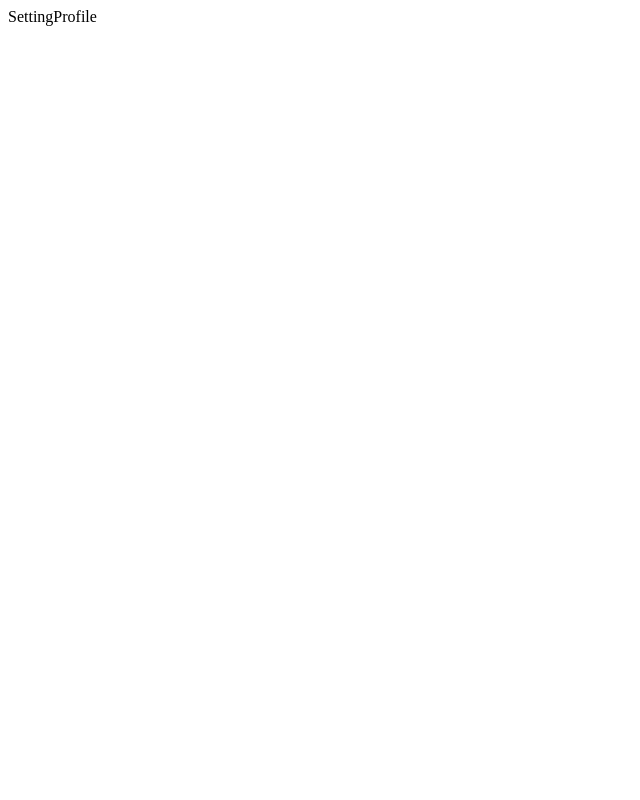
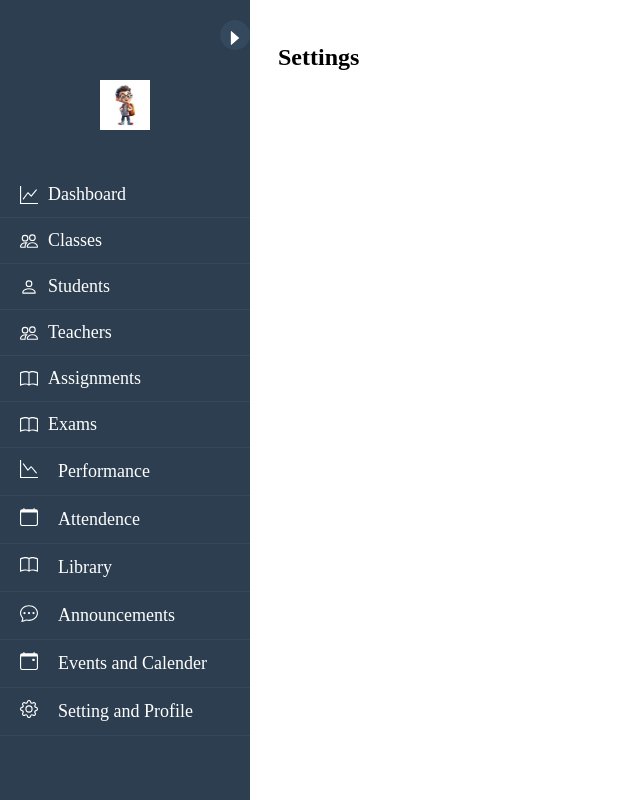
Before and after one commit to Laxman67/SchoolCool_v2, a React (Vite) app in the folder frontend/: page /admin/settings in a window 1280 px wide. Shown: the whole page, without its empty margins (0-640 px from the left). Built offline with nearby package versions, Linux system fonts and the light colour scheme.

Commit message:
setting profile

```diff
--- a/frontend/src/pages/Admin/SettingProfile.jsx
+++ b/frontend/src/pages/Admin/SettingProfile.jsx
@@ -1,7 +1,34 @@
-import { useState, useEffect } from 'react';
+import { useState, useEffect } from "react";
+import SideBar from "../Admin/Sidebar";
+import axios from "axios";
+
+import {
+     ProfileContainer,
+     SidebarContainer,
+     Content,
+     ProfileHeader,
+     ProfileDetails,
+     ProfileLabel,
+     ProfileInfo,
+     EditButton,
+     ProfileDetail,
+     Label,
+     Value,
+} from "../../styles/SettingsProfileStyles";
+import Sidebar from "../Admin/Sidebar";
 
 const SettingProfile = () => {
-  return <div>SettingProfile</div>;
+     return (
+          <ProfileContainer>
+               <SidebarContainer>
+                    <Sidebar />
+               </SidebarContainer>
+
+               <Content>
+                    <ProfileHeader>Settings </ProfileHeader>
+               </Content>
+          </ProfileContainer>
+     );
 };
 
 export default SettingProfile;
```
Also changed, not shown: frontend/src/pages/Admin/Dashboard.jsx (+12 -8 lines).
